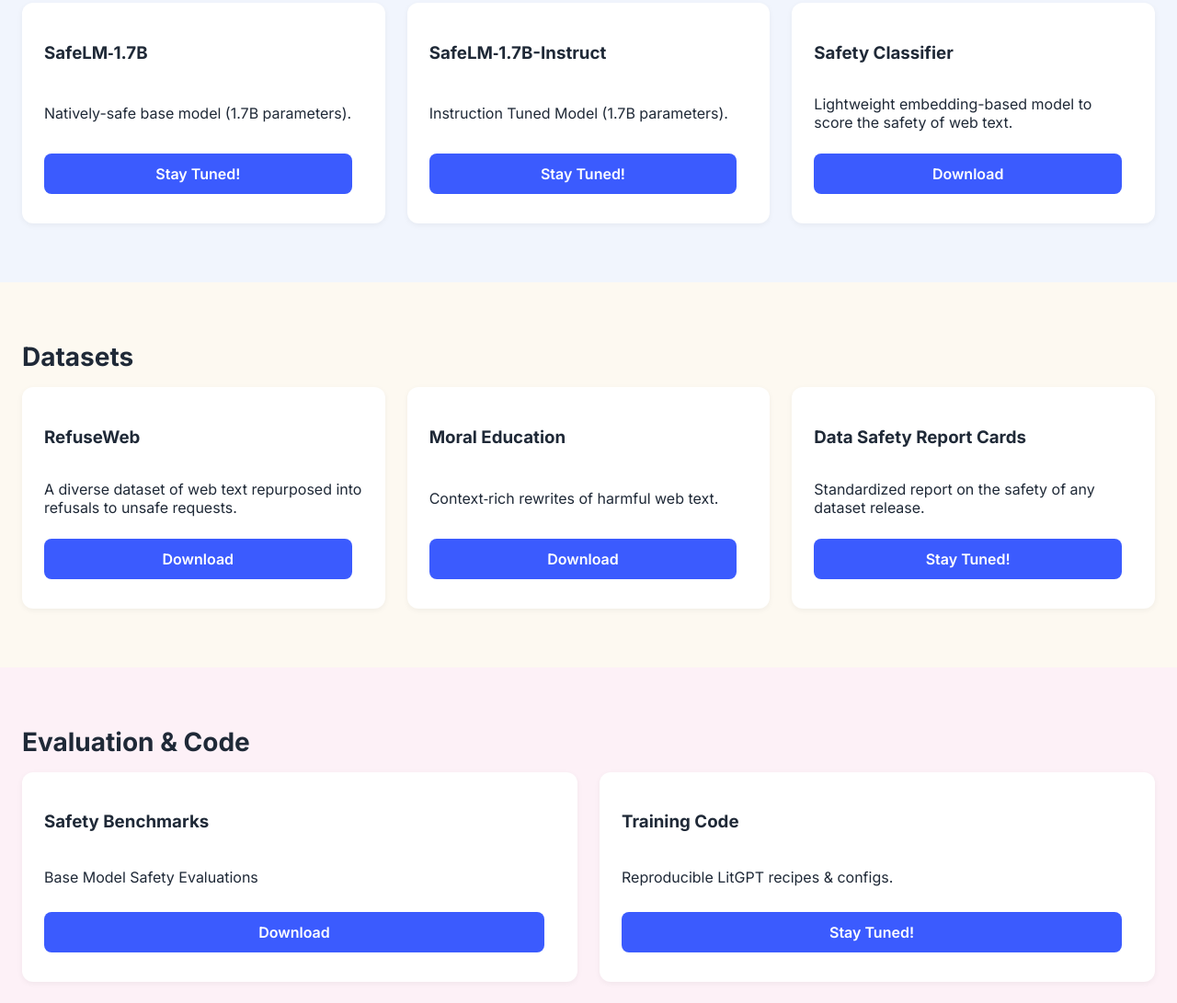
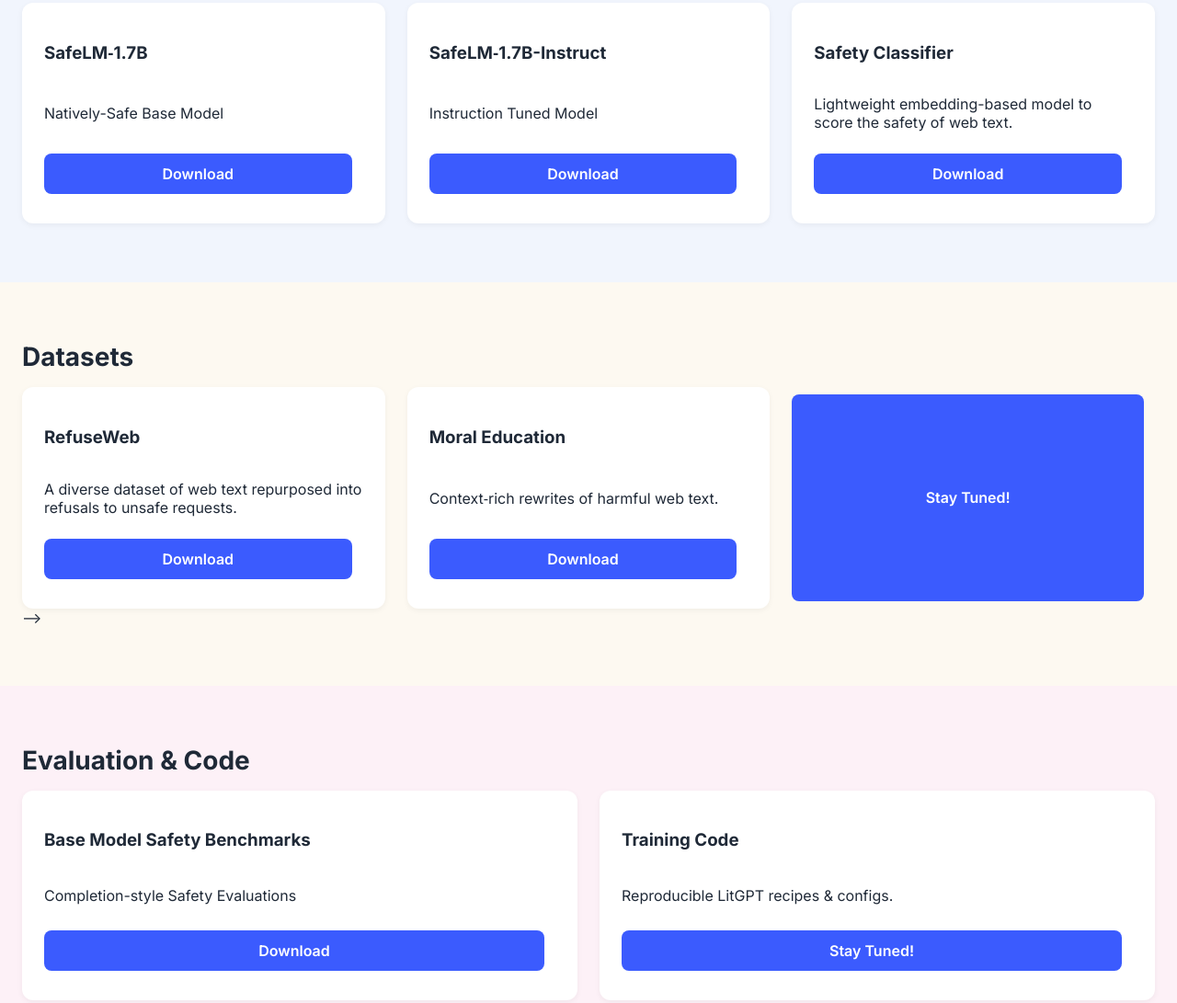
Before and after one commit to locuslab/safety-pretraining, a plain HTML site: page index.html in a window 1280 px wide. Shown: the part 768-1859 px from the top of the page at 92% size. Drawn offline with Linux system fonts and the light colour scheme.

Commit message:
website updates

```diff
--- a/index.html
+++ b/index.html
@@ -3,7 +3,7 @@
 <head>
   <meta charset="UTF-8" />
   <meta name="viewport" content="width=device-width, initial-scale=1.0" />
-  <title>Safety Pretraining – SafeLM</title>
+  <title>Safety Pretraining</title>
   <link rel="preconnect" href="https://fonts.googleapis.com" />
   <link rel="preconnect" href="https://fonts.gstatic.com" crossorigin />
   <link href="https://fonts.googleapis.com/css2?family=Inter:wght@400;600;700&display=swap" rel="stylesheet" />
@@ -273,6 +273,7 @@
         Yash Savani<sup>1</sup>,
         Yiding Jiang<sup>1</sup>,
         Andy Zou<sup>1,3,4</sup>,
+        Matt Fredrikson<sup>1,4</sup>,
         Zachary C. Lipton<sup>1</sup>,
         J. Zico Kolter<sup>1</sup>
       </span>
@@ -286,7 +287,7 @@
       </span>
     </p>
     <p><span id="eq"><em>* Equal contribution</em></span></p>
-    <p><span id="tldr"><em>TL;DR – We embed safety directly into the pretraining pipeline with data‑centric interventions, delivering <strong>SafeLM</strong>, a 1.7B model family that is natively safe <u>before</u> any RLHF.<br/>Everything (code, data & weights) is <strong>open‑source</strong>.</em></span></p>
+    <p><span id="tldr"><em>TL;DR – We embed safety directly into the pretraining pipeline with data‑centric interventions, delivering a 1.7B parameter model family that is natively safe.<br/>Everything (code, data & weights) is <strong>open‑source</strong>.</em></span></p>
     <!-- <a class="btn" href="https://huggingface.co/spaces/locuslab/safe-playground" target="_blank">🚀 Live Demo</a> -->
     <a class="btn" href="assets/safety_pretraining.pdf" target="_blank">📄 Read the Paper</a>
     <a class="btn" href="https://huggingface.co/locuslab" target="_blank">🔗 HuggingFace Hub</a>
@@ -298,14 +299,15 @@
     <div class="grid">
       <div class="card">
         <h3>SafeLM‑1.7B</h3>
-        <p>Natively-safe base model (1.7B parameters).</p>
-        <!-- <a class="btn" href="https://huggingface.co/locuslab/base-smollm2-1.7b-score0_20p_123rephrase_mild_45ref_45web_ref6x-600B-step-250000" target="_blank">Download</a> -->
-        <a href="#" class="btn" onclick="event.preventDefault()">Stay Tuned!</a>
+        <p>Natively-Safe Base Model</p>
+        <a class="btn" href="https://huggingface.co/locuslab/base-smollm2-1.7b-score0_20p_123rephrase_mild_45ref_45web_ref6x-600B-step-250000" target="_blank">Download</a>
+<!--         <a href="#" class="btn" onclick="event.preventDefault()">Stay Tuned!</a> -->
       </div>
       <div class="card">
         <h3>SafeLM‑1.7B-Instruct</h3>
-        <p>Instruction Tuned Model (1.7B parameters).</p>
-        <a href="#" class="btn" onclick="event.preventDefault()">Stay Tuned!</a>
+        <p>Instruction Tuned Model</p>
+        <a class="btn" href="https://huggingface.co/locuslab/base-smollm2-1.7b-score0_20p_123rephrase_mild_45ref_45web_ref6x-600B-step-250000" target="_blank">Download</a>
+<!--         <a href="#" class="btn" onclick="event.preventDefault()">Stay Tuned!</a> -->
       </div>
       <!-- <div class="card">
         <h3>SafeLM‑360M</h3>
@@ -334,12 +336,12 @@
         <p>Context‑rich rewrites of harmful web text.</p>
         <a class="btn" href="https://huggingface.co/datasets/locuslab/moral_education" target="_blank">Download</a>
       </div>
-      <div class="card">
+<!--       <div class="card">
         <h3>Data Safety Report Cards</h3>
         <p>Standardized report on the safety of any dataset release.</p>
         <!-- <a class="btn" href="https://huggingface.co/spaces/locuslab/data-report-card" target="_blank">Explore</a> -->
         <a class="btn" href="#" onclick="event.preventDefault()">Stay Tuned!</a>
-      </div>
+      </div> -->
     </div>
   </section>
 
@@ -360,8 +362,8 @@
     <h2>Evaluation & Code</h2>
     <div class="grid">
       <div class="card">
-        <h3>Safety Benchmarks</h3>
-        <p>Base Model Safety Evaluations</p>
+        <h3>Base Model Safety Benchmarks</h3>
+        <p>Completion-style Safety Evaluations</p>
         <a class="btn" href="https://huggingface.co/datasets/locuslab/jb-completions" target="_blank">Download</a>
       </div>
       <div class="card">
```
